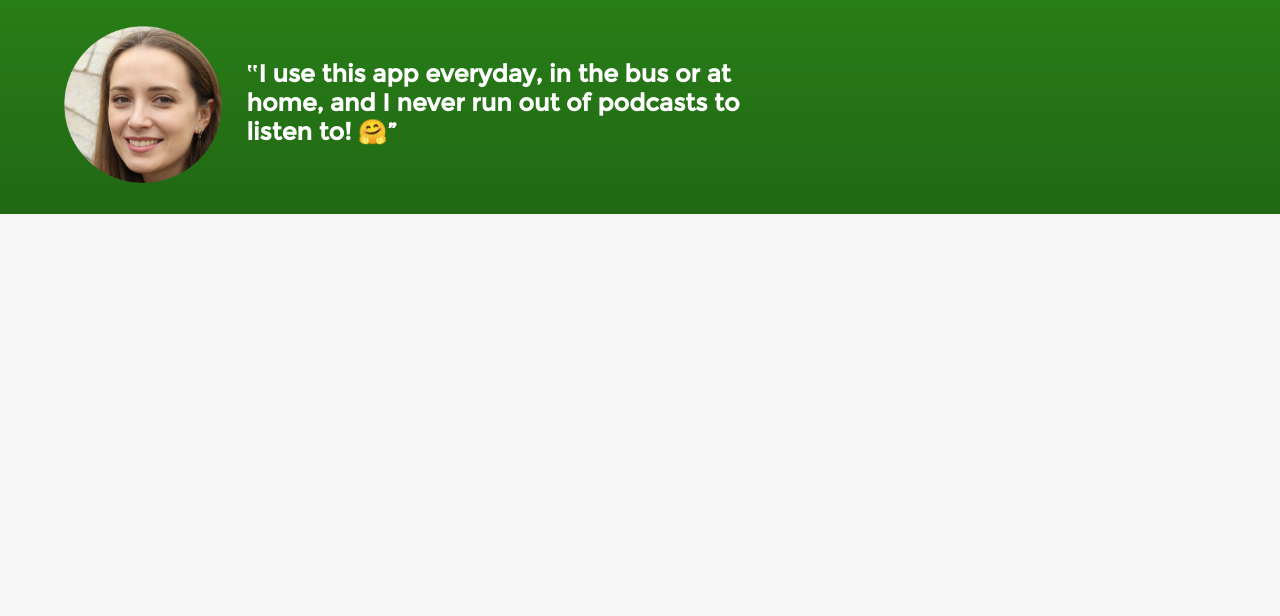
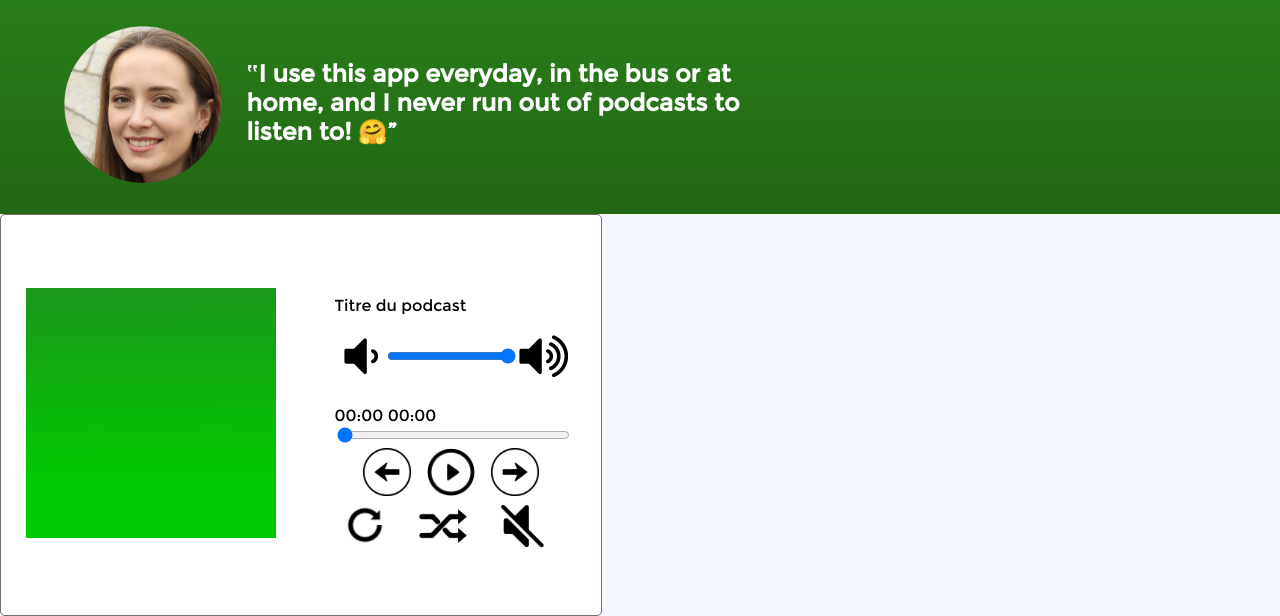
Before and after one commit to BaptisteLT/Podcast, a Symfony app: template templates/home/index.html.twig in a window 1280 px wide. Shown: the part 2269-2885 px from the top of the page. Before the commit the page ends 2483 px from the top, so only its background shows below. Run offline with Twig, Linux system fonts and the light colour scheme; the template is opened without the code that fills it, so the values that code supplies are empty; some libraries are stand-ins or nearby versions.

Commit message:
Added music player on main page (no js)

```diff
--- a/public/css/home.css
+++ b/public/css/home.css
@@ -385,3 +385,150 @@
 {
     margin-right: 20px;
 }
+
+/*SECTION 4*/
+
+#player
+{
+    height: 400px;
+    width: 600px;
+    background:white;
+    border:1px solid #707070;
+    border-radius: 5px;
+
+    display:grid;
+    grid-template-rows: 1fr;
+    grid-template-columns: 1fr 1fr;
+    grid-template-areas:
+    "player-left player-right"
+}
+
+@media screen and (max-width: 774px){
+    #player
+    {
+        width: 100%;
+    }
+}
+
+#player>#player-left>img
+{
+    width: 250px;
+    height: 250px;
+}
+
+#player-left
+{
+    grid-area: player-left;
+    margin: auto;
+}
+
+#player-right
+{
+    grid-area: player-right;
+    margin: auto;
+}
+
+
+.volume-container{
+
+
+    display:grid;
+    grid-template-rows: 1fr;
+    grid-template-columns: 1fr;
+    grid-template-areas:
+    "volume-down volumeslider volume-high"
+}
+
+#volume-down{
+    grid-area: volume-down;
+    height: 50px;
+    width: 50px;
+}
+
+
+#volume-high{
+    grid-area: volume-high;
+    height: 50px;
+    width: 50px;
+}
+
+#volumeslider{
+    grid-area: volumeslider;
+}
+
+#music-menu>button{
+    border:none;
+    outline: none;
+    background: none;
+    cursor: pointer;
+    height: 50px;
+    width: 50px;
+}
+
+#music-menu>#repeat{
+    height: 50px;
+    width: 60px;
+    border:none;
+    outline: none;
+    background: none;
+    cursor: pointer;
+}
+
+#music-menu>#repeat>img{
+    height: 48px;
+    width: 48px;
+}
+
+#music-menu
+{
+    display:grid;
+    grid-template-rows: 1fr;
+    grid-template-columns: 1fr 1fr 1fr;
+    grid-template-areas:
+    "repeate random mutebtn"
+}
+
+#repeat{
+    grid-area: repeate;
+    /*float:left;*/
+}
+
+#random{
+    grid-area: random;
+    /*float:left;*/
+}
+
+#mutebtn
+{
+    grid-area: mutebtn;
+    /*float:right;*/
+}
+
+
+
+#music-menu>button>img{
+    height: 50px;
+    width: 50px;
+}
+
+#seekslider{
+    width: 100%;
+}
+
+#buttons>div{
+    text-align: center;
+}
+
+#buttons>div>button{
+    height: 50px;
+    width: 60px;
+    border:none;
+    outline: none;
+    background: none;
+    cursor: pointer;
+}
+
+#buttons>div>button>img{
+    height: 48px;
+    width: 48px;
+}
--- a/templates/home/index.html.twig
+++ b/templates/home/index.html.twig
@@ -74,7 +74,52 @@
     </div>
 
     <div id="section-4">
+        <div id="player">
+            <div id="player-left">
+                <img id="music-image" src="{{ asset('img/divbg.png') }}" alt="Music image">
+            </div>
+            <div id="player-right">
 
+                <p>Titre du podcast</p>
+
+                <div class="volume-container">
+                    <img src="{{ asset('img/icons/volumelow.png') }}" alt="volume down" id="volume-down">
+                    <input type="range" class="slider" id="volumeslider" min="0" max="100" value="100" step="1">
+                    <img src="{{ asset('img/icons/volumehigh.png') }}" alt="volume high" id="volume-high">
+                </div>
+
+                <div id="music-title">
+                    <h5 id="playlist_status"></h5>
+                    <h6 id="playlist_artist"></h6>
+                </div>
+
+
+                <div id="currentTime">
+                    <span id="curtimetext">00:00</span>
+                    <span id="durtimeText">00:00</span>
+                </div>
+
+                <input type="range" clas"seeks1" id="seekslider" min="0" max="100" value="0" step="1">
+
+                <div id="buttons">
+                    <div>
+                        <button class="pre" id="prevbtn"><img src="{{ asset('img/icons/prev.png') }}" alt="previous"></button>
+                        <button class="play" id="playbtn"><img src="{{ asset('img/icons/play.png') }}" alt="play"></button>
+                        <button class="next" id="nextbtn"><img src="{{ asset('img/icons/next.png') }}" alt="next"></button>
+                    </div>
+                    <span class="like">
+                        <i class="far fa-heart" aria-hidden="true"></i>
+                    </span>
+                </div>
+
+                <div id="music-menu">
+                    <button id="repeat" id="repeat"><img src="{{ asset('img/icons/repeat.png') }}" alt="repetition"></button>
+                    <button id="random"><img src="{{ asset('img/icons/random.png') }}" alt="random"></button>
+                    <button id="mutebtn"><img src="{{ asset('img/icons/mutebtn.png') }}" alt="mute song"></button>
+                </div>
+
+            </div>
+        </div>
     </div>
 </div>
 
```
Also changed, not shown: public/img/icons/mutebtn.png (added), public/img/icons/next.png (added), public/img/icons/play.png (added), public/img/icons/prev.png (added), public/img/icons/random.png (added), public/img/icons/repeat.png (added), public/img/icons/volumehigh.png (added), public/img/icons/volumelow.png (added).
